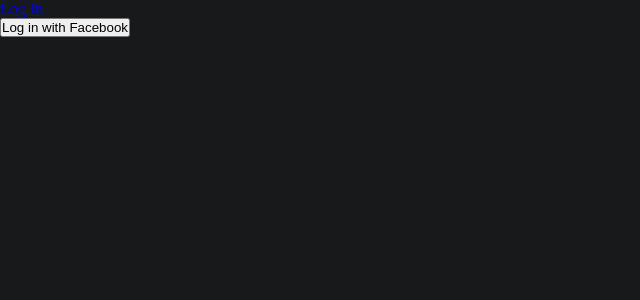
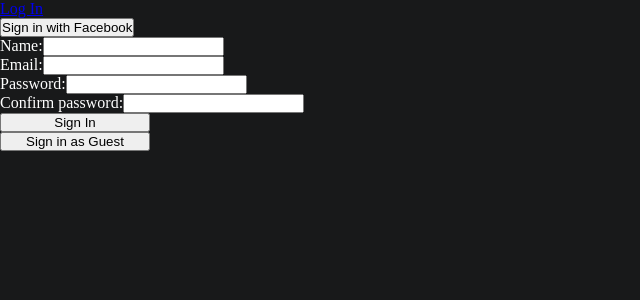
Before and after one commit to fredrikb12/odinbook-client, a React (Create React App) app: page /login in a window 1280 px wide. Shown: the top 300 px of the page, without its empty margins (0-640 px from the left). Built offline with nearby package versions, Linux system fonts and the light colour scheme; no server answers.

Commit message:
Add guest signin and email/pw signin

```diff
--- a/src/components/Login.js
+++ b/src/components/Login.js
@@ -1,17 +1,109 @@
-import { useEffect } from "react";
+import { useEffect, useState } from "react";
 import { useNavigate } from "react-router-dom";
+import useAuth from "../useAuth";
 
-function Login({ user }) {
+function Login() {
+  const { login, user } = useAuth();
+  const [formData, setFormData] = useState({
+    password: "",
+    password_confirm: "",
+    username: "",
+  });
   const nav = useNavigate();
   useEffect(() => {
     if (user) nav("/");
   }, [nav, user]);
 
+  function handleChange(e) {
+    setFormData((prevData) => {
+      return { ...prevData, [e.target.name]: e.target.value };
+    });
+  }
+
+  async function handleSubmit(e) {
+    e.preventDefault();
+    const response = await fetch("http://localhost:3000/auth/login", {
+      headers: {
+        "Content-Type": "application/json",
+      },
+      credentials: "include",
+      method: "POST",
+      mode: "cors",
+      body: JSON.stringify(formData),
+    });
+
+    const data = await response.json();
+    console.log(data);
+    login();
+  }
+
+  async function handleGuestLogin() {
+    const response = await fetch("http://localhost:3000/auth/login", {
+      headers: {
+        "Content-Type": "application/json",
+      },
+      credentials: "include",
+      method: "POST",
+      mode: "cors",
+      body: JSON.stringify({
+        username: "test_user@gmail.com",
+        password: "testpassword",
+      }),
+    });
+    login();
+  }
+
   return (
     <div>
       <a href="http://localhost:3000/login/facebook">
-        <button>Log in with Facebook</button>
+        <button>Sign in with Facebook</button>
       </a>
+      <form
+        style={{ color: "white", display: "flex", flexDirection: "column" }}
+      >
+        <label>
+          Name:
+          <input
+            type="text"
+            value={formData.name}
+            onChange={handleChange}
+            name="name"
+          />
+        </label>
+        <label>
+          Email:
+          <input
+            type="email"
+            value={formData.username}
+            onChange={handleChange}
+            name="username"
+          />
+        </label>
+        <label>
+          Password:
+          <input
+            type="password"
+            value={formData.password}
+            onChange={handleChange}
+            name="password"
+          />
+        </label>
+        <label>
+          Confirm password:
+          <input
+            type="password"
+            value={formData.password_confirm}
+            onChange={handleChange}
+            name="password_confirm"
+          />
+        </label>
+        <button onClick={handleSubmit} style={{ maxWidth: "150px" }}>
+          Sign In
+        </button>
+        <button onClick={handleGuestLogin} style={{ maxWidth: "150px" }}>
+          Sign in as Guest
+        </button>
+      </form>
     </div>
   );
 }
```
